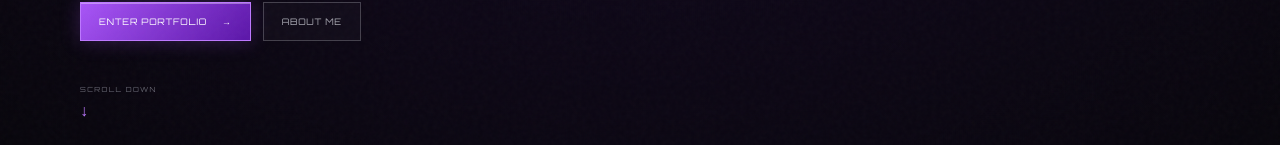
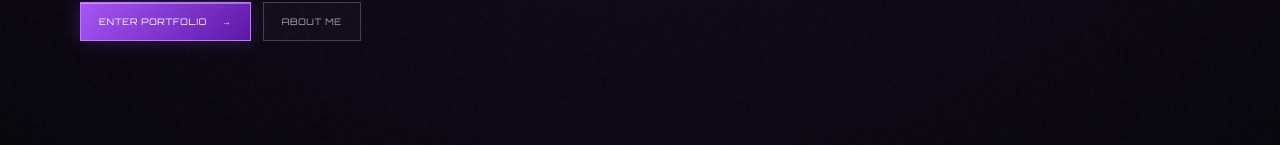
Before and after one commit to M5lyssa/meu-portfolio, a React (Vite) app: page / in a window 1280 px wide. Shown: the part 655-800 px from the top of the page. Built offline with nearby package versions, Linux system fonts and the light colour scheme.

Commit message:
Atualizacao scroll

```diff
--- a/src/App.jsx
+++ b/src/App.jsx
@@ -284,14 +284,6 @@ function App() {
             ✦
           </div>
 
-          <a
-            href="#sobre"
-            className="scroll-y2k"
-          >
-            <span>SCROLL DOWN</span>
-            <b>↓</b>
-          </a>
-
         </section>
 
         {/* SOBRE */}
```
